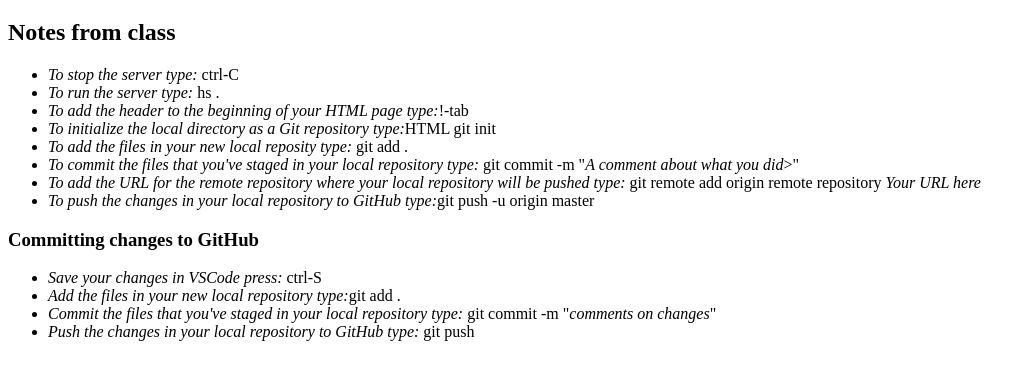
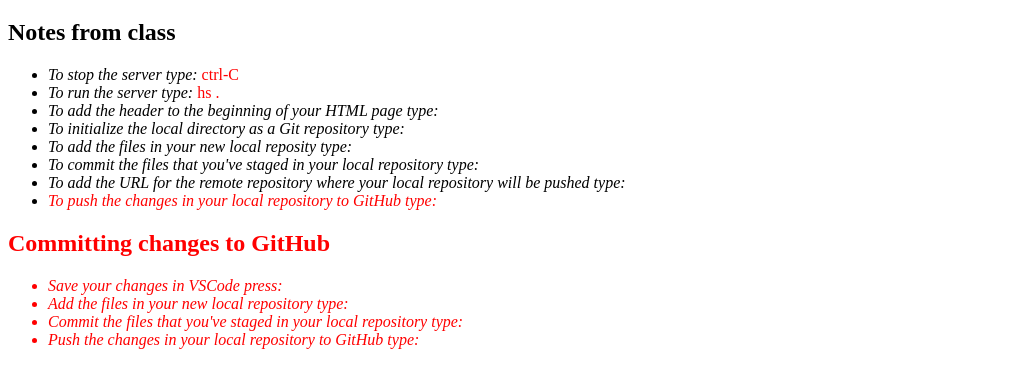
Before and after one commit to HofstetterDustin/day1, a plain HTML site: page index.html in a window 1280 px wide. Shown: the part 61-448 px from the top of the page, without its empty margins (0-1036 px from the left). Drawn offline with Linux system fonts and the light colour scheme.

Commit message:
pratice three

```diff
--- a/index.html
+++ b/index.html
@@ -10,23 +10,23 @@
     <h1>Hello World</h1>
     <h2>Notes from class</h2>
        <ul>
-           <li><em>To stop the server type:</em> ctrl-C</li>
-           <li><em>To run the server type:</em> hs .</li>
-           <li><em>To add the header to the beginning of your HTML page type:</em>!-tab</li>
-           <li><em>To initialize the local directory as a Git repository type:</em>HTML git init</li>
-           <li><em>To add the files in your new local reposity type:</em> git add .</li>
-           <li><em>To commit the files that you've staged in your local repository type:</em> git commit -m "<em>A comment about what you did</em>>"</li>
-           <li><em>To add the URL for the remote repository where your local repository will be pushed type:</em> git remote add origin remote repository <em>Your URL here</em></li>
-           <li><em>To push the changes in your local repository to GitHub type:</em>git push -u origin master</li>
+           <li><em>To stop the server type:</em><font color="red"> ctrl-C</font></li>
+           <li><em>To run the server type:</em><font color="red"> hs .</font></li>
+           <li><em>To add the header to the beginning of your HTML page type:</em><font color="red" !-tab></font></li>
+           <li><em>To initialize the local directory as a Git repository type:</em><font color="red" HTML git init></font></li>
+           <li><em>To add the files in your new local reposity type:</em><font color="red" git add .></font></li>
+           <li><em>To commit the files that you've staged in your local repository type:</em><font color="red" git commit -m (A comment about what you did)></font></li>
+           <li><em>To add the URL for the remote repository where your local repository will be pushed type:</em><font color="red" git remote add origin remote repository (Your URL here)</li>
+           <li><em>To push the changes in your local repository to GitHub type:</em><font color="red" git push -u origin master></font></li>
        </ul>
 
-    <h3>Committing changes to GitHub</h3>
+    <h2>Committing changes to GitHub</h2>
     <p>
         <ul>
-            <li><em>Save your changes in VSCode press:</em> ctrl-S</li>
-            <li><em>Add the files in your new local repository type:</em>git add .</li>
-            <li><em>Commit the files that you've staged in your local repository type:</em> git commit -m "<em>comments on changes</em>"</li>
-            <li><em>Push the changes in your local repository to GitHub type:</em> git push</li>
+            <li><em>Save your changes in VSCode press:</em><font color="purple" ctrl-S></font></li>
+            <li><em>Add the files in your new local repository type:</em><font color="purple" git add .></font></li>
+            <li><em>Commit the files that you've staged in your local repository type:</em><font color="purple" git commit -m (comments on changes)></font></li>
+            <li><em>Push the changes in your local repository to GitHub type:</em><font color="purple" git push></font></li>
         </ul>
     </p>
 </body>
```
